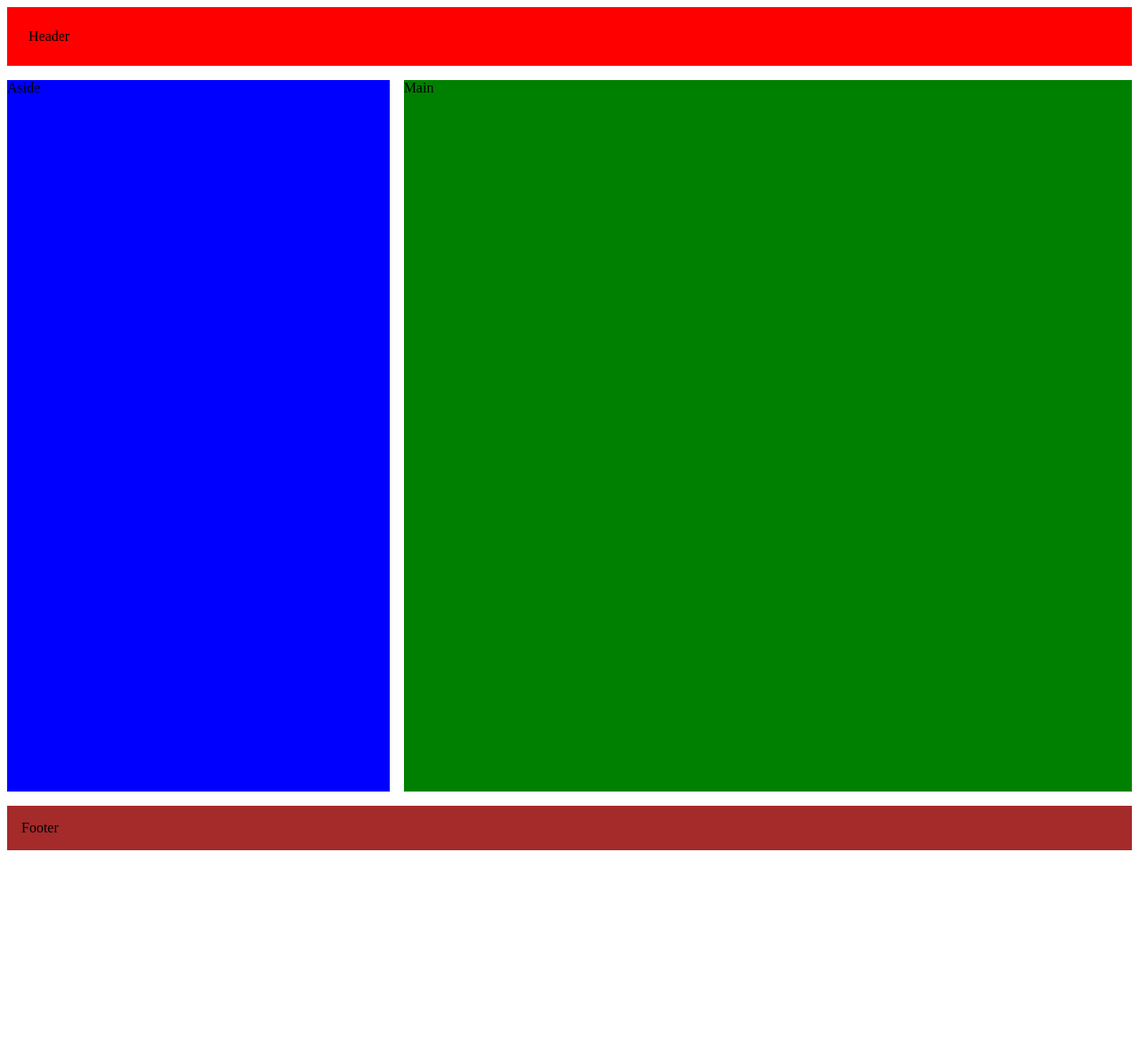
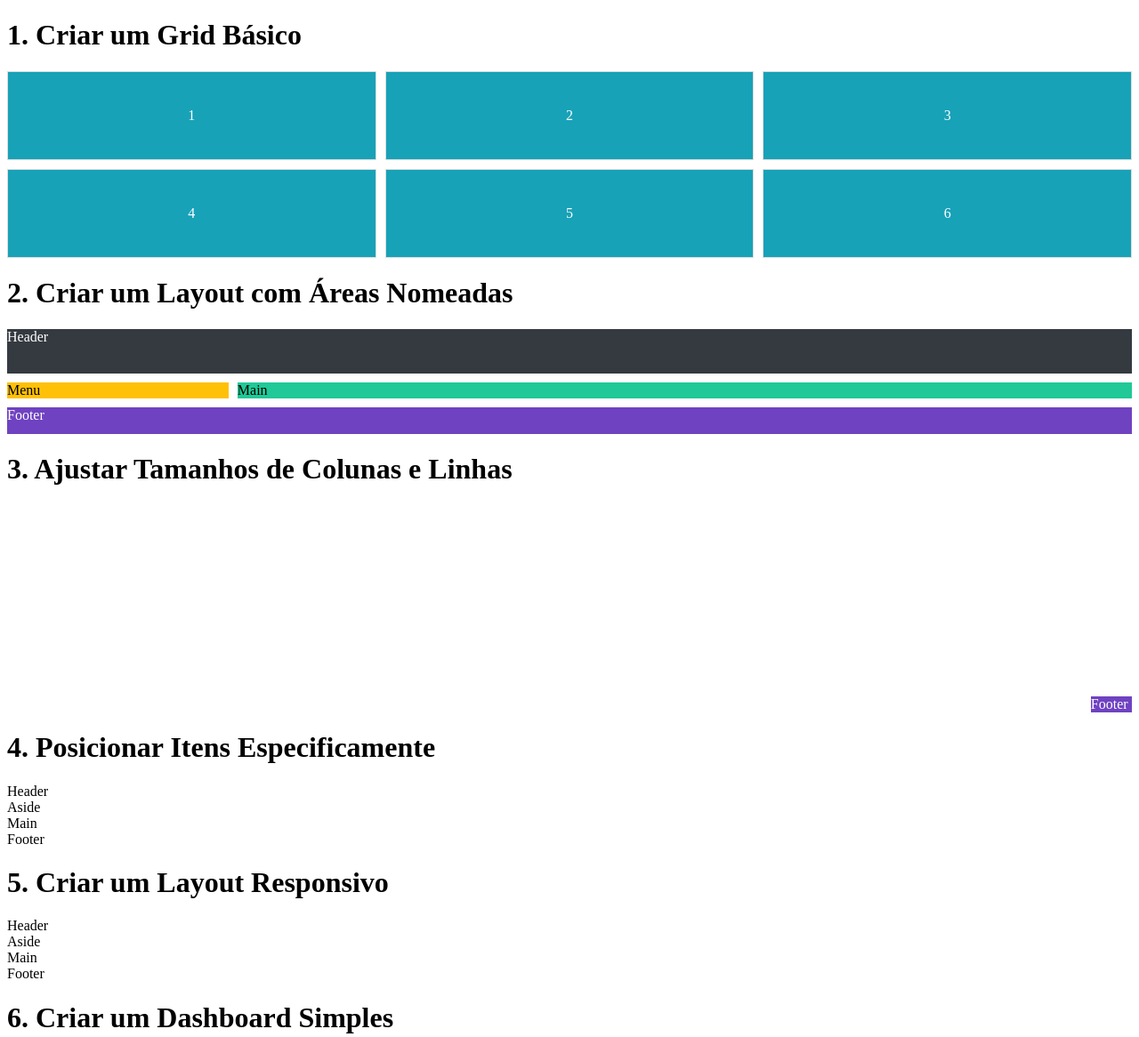
Before and after one commit to Jinacio23/CSSGrid, a plain HTML site: page index.html in a window 1280 px wide. Shown: the top 1166 px of the page at 89% size. Before the commit the page ends 964 px from the top, so only its background shows below. Drawn offline with Linux system fonts and the light colour scheme.

Commit message:
Exerc 1-3

```diff
--- a/index.html
+++ b/index.html
@@ -1,5 +1,6 @@
 <!DOCTYPE html>
 <html lang="en">
+
 <head>
     <meta charset="UTF-8">
     <meta name="viewport" content="width=device-width, initial-scale=1.0">
@@ -7,10 +8,65 @@
 
     <link rel="stylesheet" href="style.css">
 </head>
+
 <body>
-    <header class="o-header">Header</header>
-    <aside class="o-aside">Aside</aside>
-    <main class="o-main">Main</main>
-    <footer class="o-footer">Footer</footer>
+
+    <h1>1. Criar um Grid Básico</h1>
+    <section class="card1">
+        <div class="grid-container">
+            <div class="item">1</div>
+            <div class="item">2</div>
+            <div class="item">3</div>
+            <div class="item">4</div>
+            <div class="item">5</div>
+            <div class="item">6</div>
+        </div>
+    </section>
+
+    <h1>2. Criar um Layout com Áreas Nomeadas</h1>
+    <section class="card2">
+        <div class="grid-container">
+            <div class="header">Header</div>
+            <div class="menu">Menu</div>
+            <div class="main">Main</div>
+            <div class="footer">Footer</div>
+        </div>
+    </section>
+
+    <h1>3. Ajustar Tamanhos de Colunas e Linhas</h1>
+    <section class="card3">
+        <div class="grid-container">
+            <div class="header">Header</div>
+            <div class="menu">Menu</div>
+            <div class="main">Main</div>
+            <div class="footer">Footer</div>
+        </div>
+    </section>
+
+    <h1>4. Posicionar Itens Especificamente</h1>
+    <section class="card4">
+        <header class="o-header">Header</header>
+        <aside class="o-aside">Aside</aside>
+        <main class="o-main">Main</main>
+        <footer class="o-footer">Footer</footer>
+    </section>
+
+    <h1>5. Criar um Layout Responsivo</h1>
+    <section class="card5">
+        <header class="o-header">Header</header>
+        <aside class="o-aside">Aside</aside>
+        <main class="o-main">Main</main>
+        <footer class="o-footer">Footer</footer>
+    </section>
+
+    <h1>6. Criar um Dashboard Simples</h1>
+    <section class="card6">
+        <header class="o-header">Header</header>
+        <aside class="o-aside">Aside</aside>
+        <main class="o-main">Main</main>
+        <footer class="o-footer">Footer</footer>
+    </section>
+
 </body>
+
 </html>
--- a/style.css
+++ b/style.css
@@ -1,32 +1,63 @@
-body {
+.card1 .grid-container {
+    display: grid;
+    grid-template-columns: 1fr 1fr 1fr;
+    grid-template-rows: 100px 100px;
+    gap: 10px;
+}
+
+.item {
+    background-color: #007bff;
+    color: white;
+    display: flex;
+    align-items: center;
+    justify-content: center;
+    border: 1px solid #ddd;
+}
+
+.card2 .grid-container {
     display: grid;
     grid-template-areas:
-    "header header header"
-    "aside main main"
-    "footer footer footer";
-    grid-gap: 1rem;
-    grid-template-columns: auto auto auto;
-    grid-template-rows: auto 100vh auto
+        "header header header"
+        "menu main main"
+        "footer footer footer";
+    grid-template-columns: 1fr 2fr 2fr;
+    grid-template-rows: 50px 1fr 30px;
+    gap: 10px;
 }
 
-.o-header{
-    background-color: red;
+.header {
     grid-area: header;
-    padding: 1.5rem;
+    background-color: #343a40;
+    color: white;
 }
 
-.o-aside{
-    background-color: blue;
-    grid-area: aside;
+.menu {
+    grid-area: menu;
+    background-color: #ffc107;
 }
 
-.o-main{
-    background-color: green;
+.main {
     grid-area: main;
+    background-color: #20c997;
 }
 
-.o-footer{
-    background-color: brown;
+.footer {
     grid-area: footer;
-    padding: 1rem;
+    background-color: #6f42c1;
+    color: white;
 }
+
+.card3 .grid-container {
+    display: grid;
+    grid-template-columns: 100px 2fr 1fr;
+    grid-template-rows: 50px 150px;
+    gap: 5px;
+}
+
+.item {
+
+    background-color: #17a2b8;
+    text-align: center;
+    color: white;
+    line-height: 50px;
+}
```
